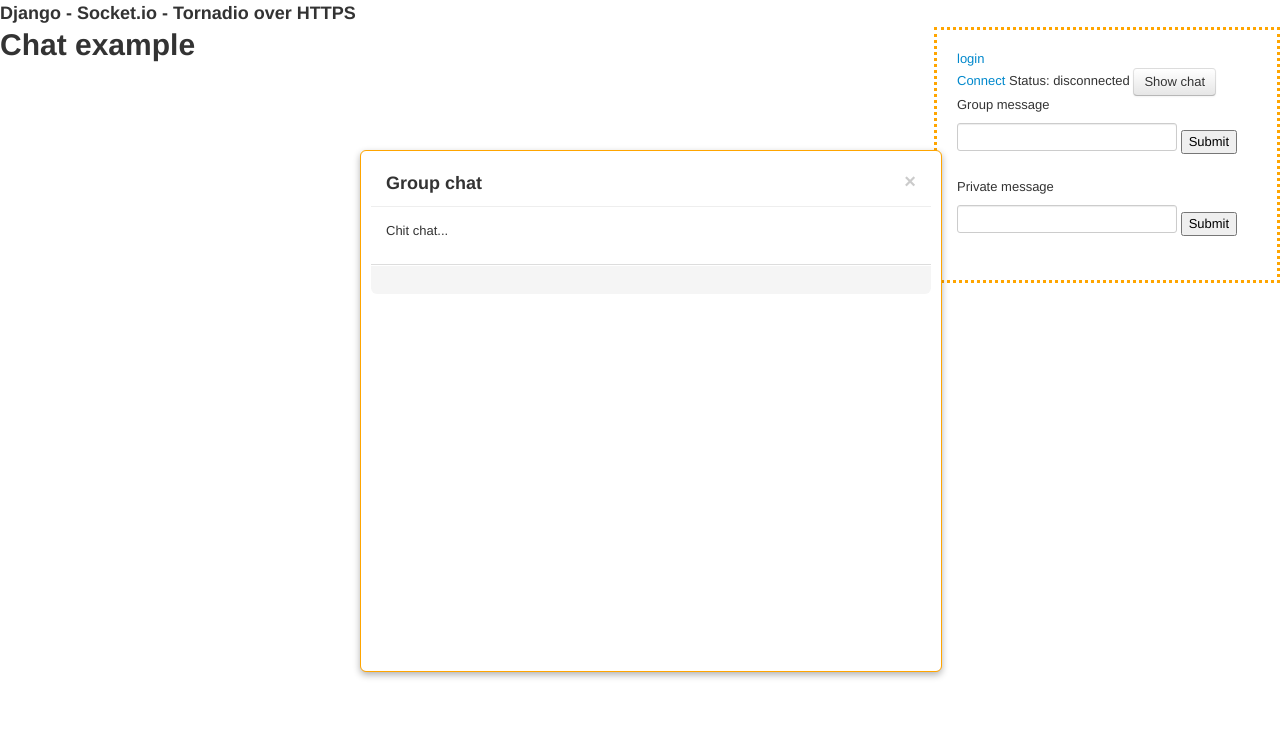
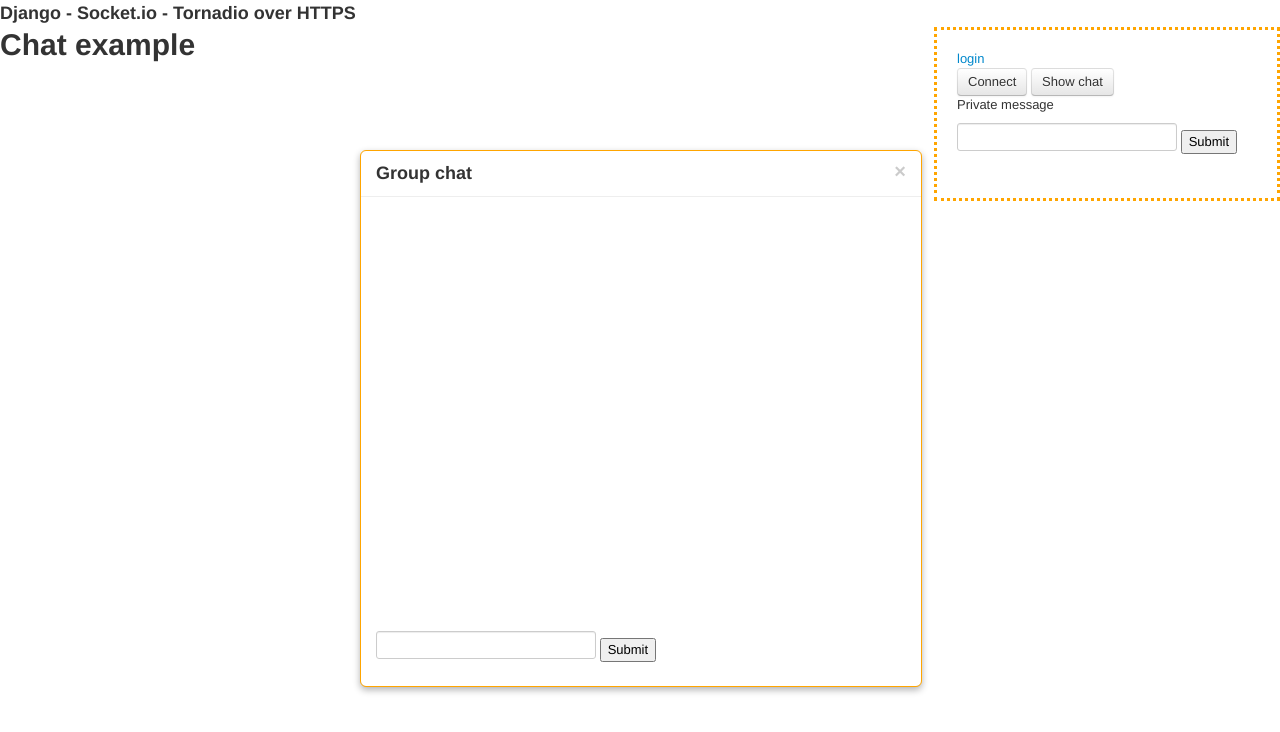
Before and after one commit to leukeleu/django-socketio-chat, a Django app: page / in a window 1280 px wide, after a click on "Show chat". Shown: the top 732 px of the page. Run offline with Django 3.2, Linux system fonts and the light colour scheme; some libraries are stand-ins or nearby versions.

Commit message:
styling and refactoring.

```diff
--- a/django_socketio_chat/static/css/chat.css
+++ b/django_socketio_chat/static/css/chat.css
@@ -5,7 +5,13 @@
 #log {
     height: 500px;
     border: 1px solid orange;
-    padding: 10px;
+    padding-bottom: 35px;
+}
+
+#chatform {
+    position: absolute;
+    bottom: 0;
+    left: 15px;
 }
 
 .online-users {
--- a/django_socketio_chat/static/js/chat.js
+++ b/django_socketio_chat/static/js/chat.js
@@ -6,7 +6,7 @@ var user = 'anonymous';
 Chat = {
 
   log:function(msg) {
-    var control = $('#log');
+    var control = $('#log .modal-body');
     date = new Date();
     timestamp =  date.getHours() + ':' +
                  date.getMinutes()+ ':' +
--- a/django_socketio_chat/templates/chat.html
+++ b/django_socketio_chat/templates/chat.html
@@ -7,15 +7,9 @@
       {% endif %}
     </div>
 
-    <a id="toggle-connect" href="#">Connect</a> Status: <span id="status">disconnected</span>
+    <a class="btn" id="toggle-connect" href="#">Connect</a>
 
     <a class="btn" data-toggle="modal" data-backdrop="false" href="#log">Show chat</a>
-
-    <form id="chatform">
-      <p>Group message</p>
-      <input id="public-text" type="text" />
-      <input type="submit" />
-    </form>
 
     <form id="private-chatform">
       <p>Private message</p>
@@ -33,14 +27,15 @@
     </div>
 </div>
 
-<div class="modal hide" id="log">
+<div class="modal hide fade" id="log">
   <div class="modal-header">
     <button type="button" class="close" data-dismiss="modal">×</button>
     <h3>Group chat</h3>
   </div>
   <div class="modal-body">
-    <p>Chit chat...</p>
   </div>
-  <div class="modal-footer">
-  </div>
+  <form id="chatform">
+      <input id="public-text" type="text" />
+      <input type="submit" />
+  </form>
 </div>
```
Also changed, not shown: django_socketio_chat/tornadio_app/chat.py (+9 -15 lines).
